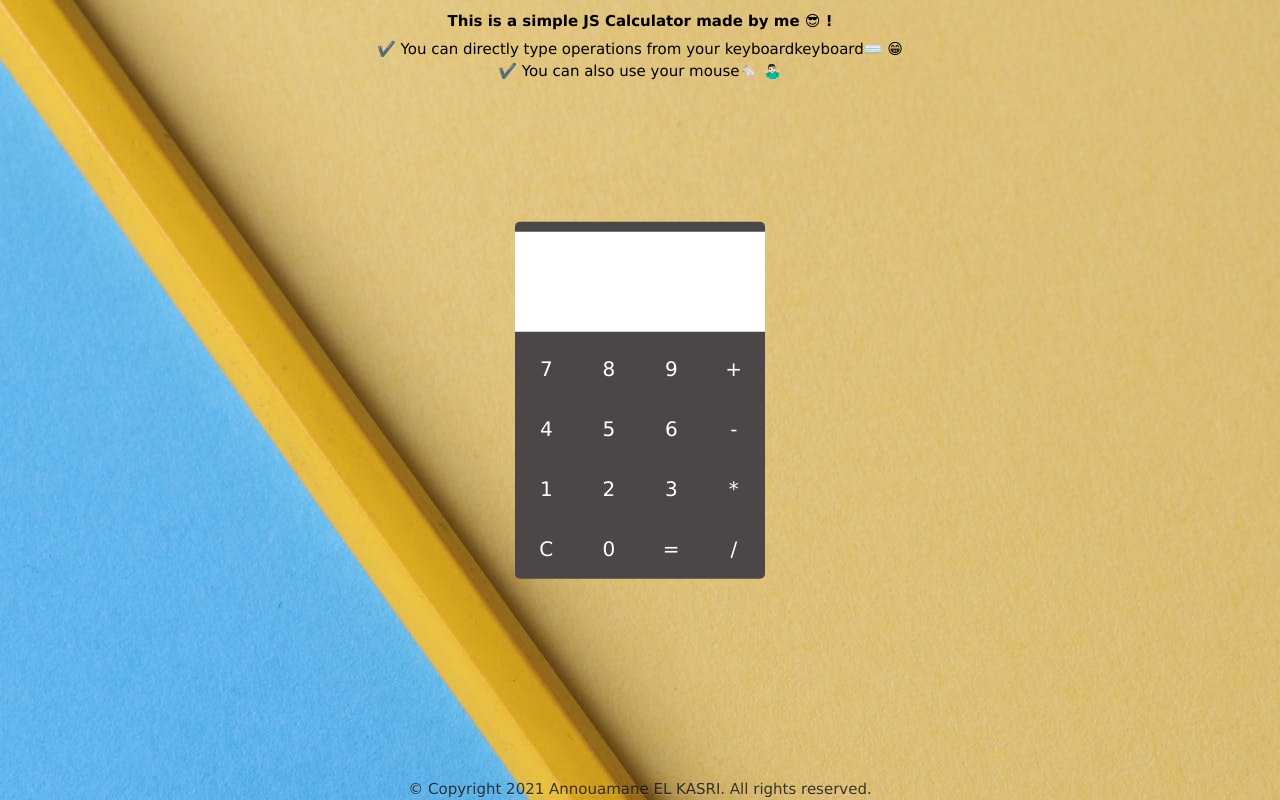
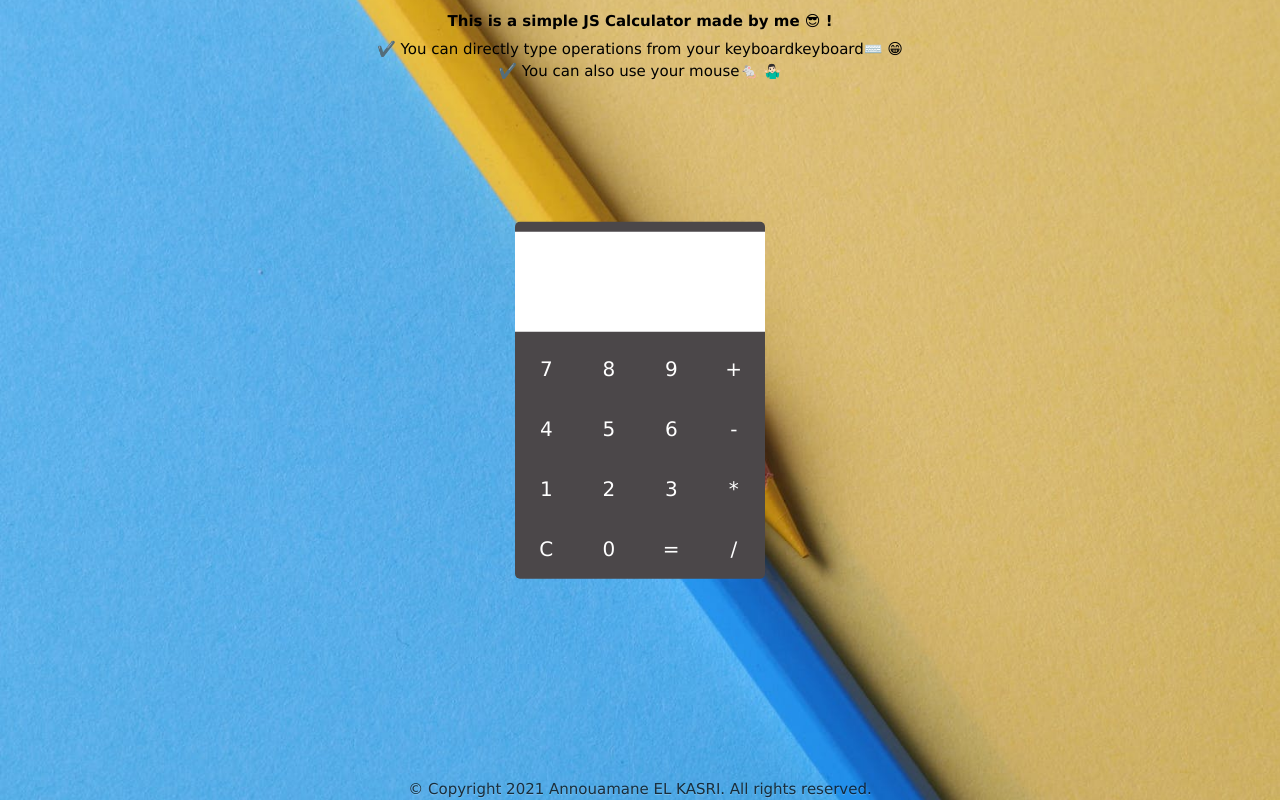
Before and after one commit to Annouamanelk/Simple-Calculator, a plain HTML site: page index.html in a window 1280 px wide. Drawn offline with Linux system fonts and the light colour scheme.

Commit message:
Update js file name

```diff
--- a/index.html
+++ b/index.html
@@ -52,6 +52,6 @@
 <footer>
     <p class="copyright">© Copyright 2021 Annouamane EL KASRI. All rights reserved.
 </footer>
-<script src="js.js"></script>
+<script src="script.js"></script>
 
 </html>
--- a/style.css
+++ b/style.css
@@ -5,6 +5,9 @@
 body {
     font-family:Verdana,sans-serif;font-size:15px;line-height:1.5;
     background-image : url("chat.jpg") ;
+    background-size : 100%;
+    background-repeat : no-repeat;
+    background-position : center 30%;
 }
 
 textarea {
```
